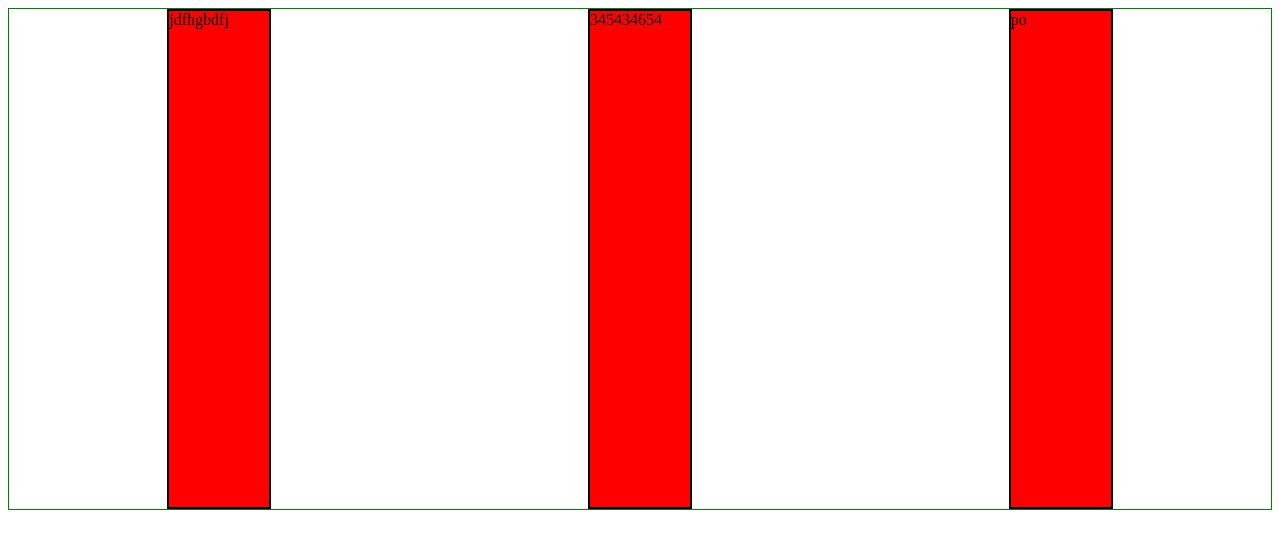
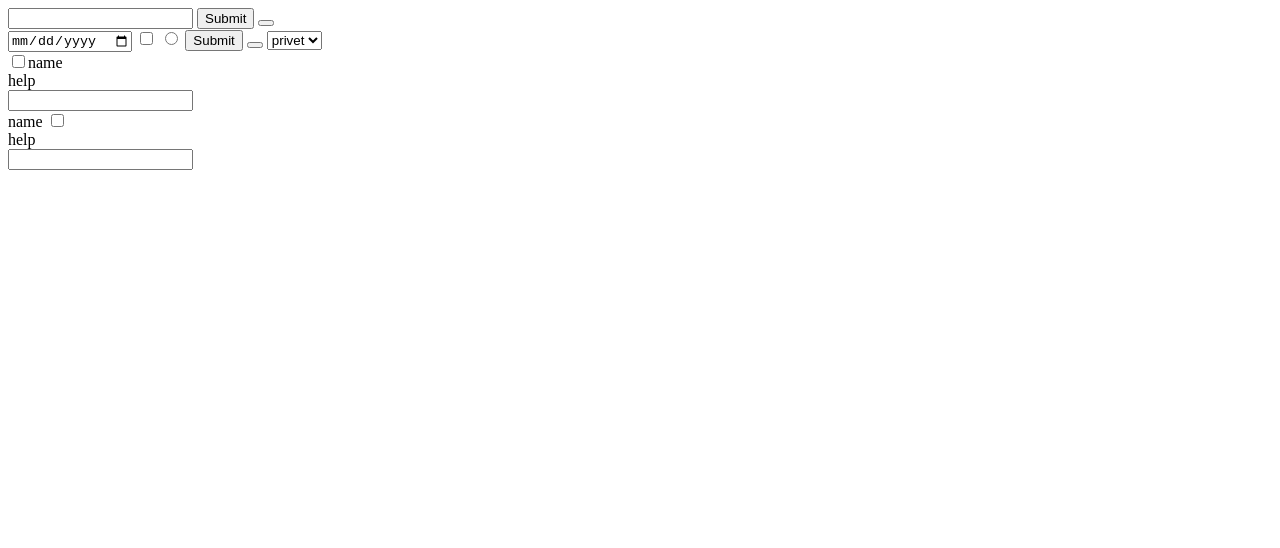
Before and after one commit to Yra795/project, a plain HTML site: page intex.html in a window 1280 px wide. Drawn offline with Linux system fonts and the light colour scheme.

Commit message:
first commit

```diff
--- a/intex.html
+++ b/intex.html
@@ -7,11 +7,39 @@
      </head>
      <body>
 
-     <div class="wraper">
-          <div class="box">jdfhgbdfj</div>
-          <div class="box">345434654</div>
-          <div class="box">po</div>
+     <form action="">
+          <input type="password"/>
+          <input type="submit"/>
+          <button></button>
+     </form>
+
+     <form action="">
+          <input type="date"/>
+          <input type="checkbox"/>
+          <input type="radio"/>
+          <input type="submit"/>
+          <button></button>
+          <select>
+               <option value="groop">privet</option>
+          </select>
+     </form>
+
+     <div class="form-control">
+          <label class="label">
+          <input class="input" type="checkbox" required/>name
+     </label>
+          <div class="help-text">help</div>
+          <input class="placeholder" type="" required/>
      </div>
+
+     <div class="form-control">
+          <label class="label">name</label>
+          <input class="input" type="checkbox" required/>
+          <div class="help-text">help</div>
+          <input class="placeholder" type="" required/>
+     </div>
+
+
 
 
      </body>
--- a/style.css
+++ b/style.css
@@ -1,13 +1,15 @@
 .wraper{
-    display: flex;
-    justify-content: space-around;
+    display:flex;
+    justify-content: space-evenly;
     align-items:stretch;
     height: 500px;
     border: 1px solid green;
+    margin-right: -20px;
 }
 
 .box{
-    width: 100px;
+    width: calc(100%/3);
+    margin-right: 20px;
 
     border: 2px solid;
     background: red;
```
